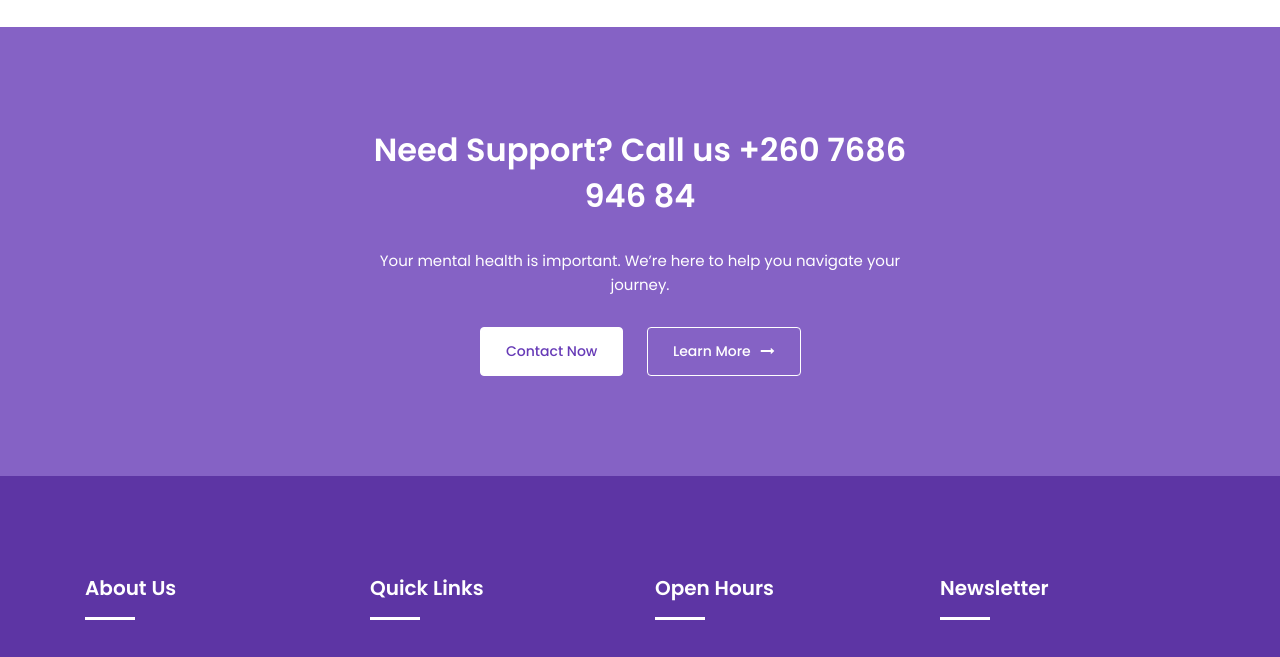
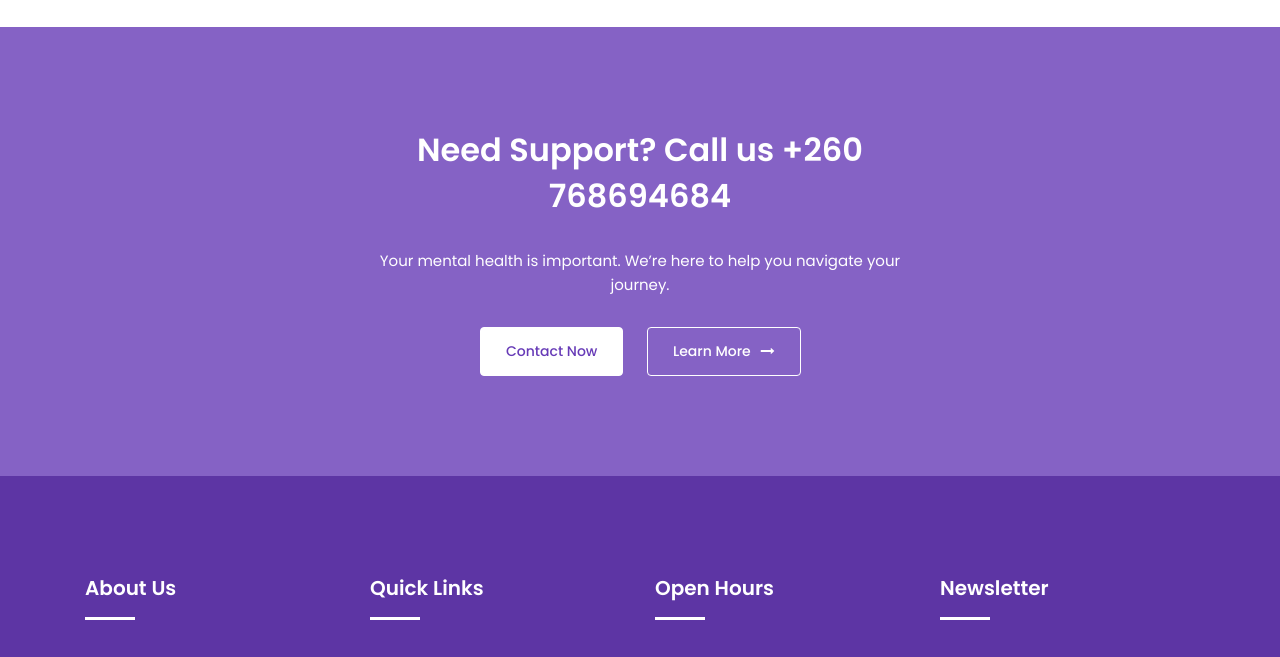
Before and after one commit to ErnestKapesa/Psychbase, a plain HTML site: page index.html in a window 1280 px wide. Shown: the part 2280-2937 px from the top of the page. Drawn offline with Linux system fonts and the light colour scheme; a script that the page names is missing.

Commit message:
Update index.html
Review

```diff
--- a/index.html
+++ b/index.html
@@ -402,7 +402,7 @@
 				<div class="row">
 					<div class="col-lg-12 col-md-12 col-12">
 						<div class="content">
-							<h2>Need Support? Call us +260 7686 946 84</h2>
+							<h2>Need Support? Call us +260 768694684</h2>
 							<p>Your mental health is important. We’re here to help you navigate your journey.</p>
 							<div class="button">
 								<a href="#" class="btn">Contact Now</a>
```
